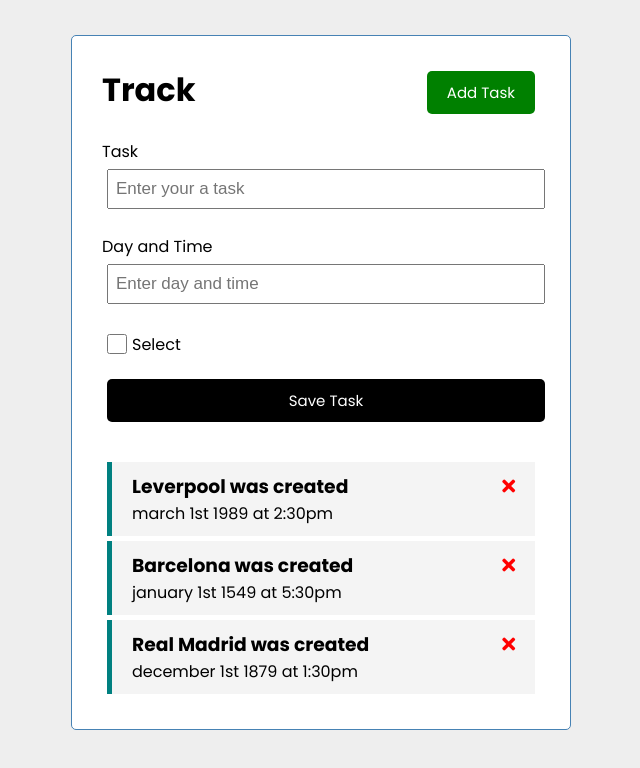
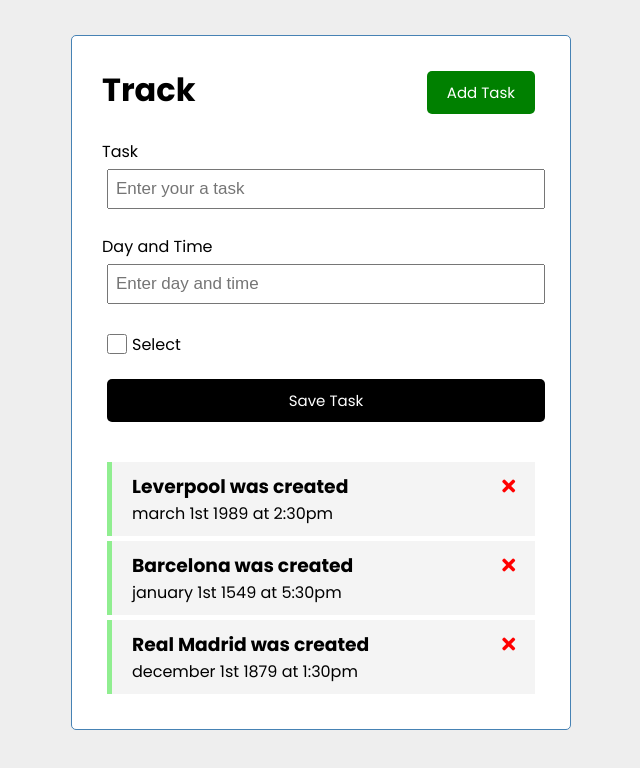
Before and after one commit to Mirjalol-Inomjonov/todo-list, a Vue app: page / in a window 1280 px wide. Shown: the top 768 px of the page, without its empty margins (319-959 px from the left). Built offline with nearby package versions, Linux system fonts and the light colour scheme.

Commit message:
end of adding new task

```diff
--- a/src/App.vue
+++ b/src/App.vue
@@ -45,7 +45,7 @@
     },
 
     addTask(task) {
-      this.tasks = [...tasks, task];
+      this.tasks = [...this.tasks, task];
     },
   },
   created() {
--- a/src/components/AddTask.vue
+++ b/src/components/AddTask.vue
@@ -51,7 +51,7 @@
         reminder: this.reminder,
       };
 
-      this$emit('add-task', newTask)
+      this.$emit('add-task', newTask)
 
 
 
--- a/src/components/Button.vue
+++ b/src/components/Button.vue
@@ -1,6 +1,6 @@
 <template>
   <div>
-    <button @click="onClick()" class="btn" :style="{ background: color }">
+    <button class="btn" :style="{ background: color }">
       {{ text }}
     </button>
   </div>
@@ -18,9 +18,7 @@
   },
 
   methods: {
-    onClick() {
-      console.log("kbcdhj");
-    },
+
   },
 };
 </script>
--- a/src/components/Task.vue
+++ b/src/components/Task.vue
@@ -33,7 +33,7 @@
   cursor: pointer;
   border-left: 5px solid transparent;
   &.reminder {
-    border-left-color: teal;
+    border-left-color: lightgreen;
   }
   h3 {
     display: flex;
```
